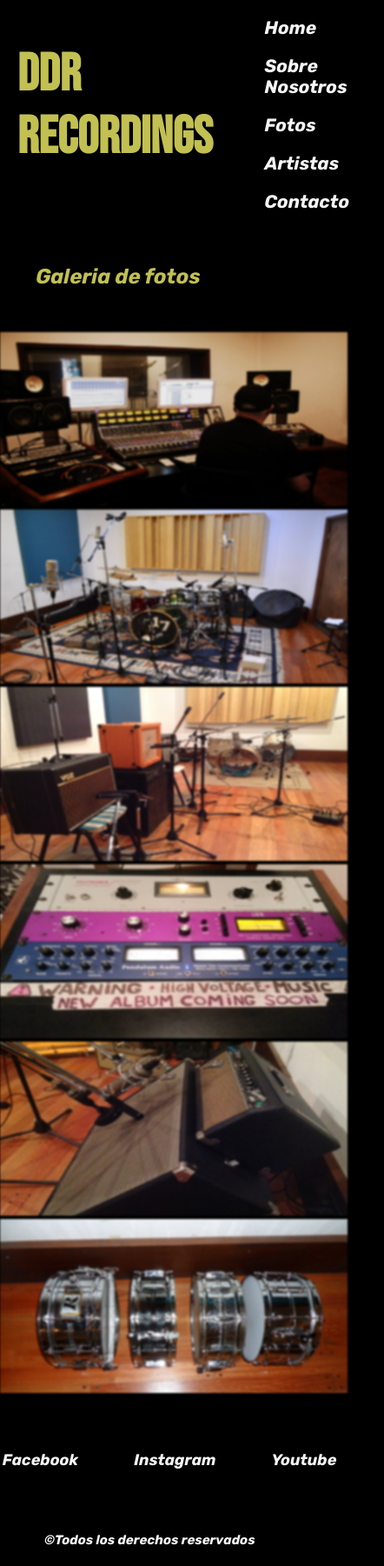
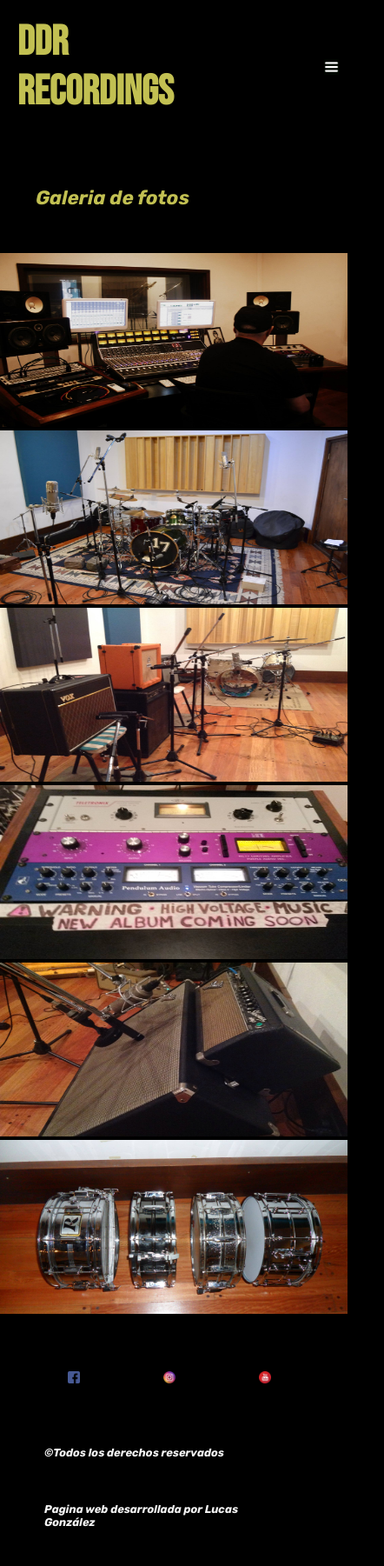
Before and after one commit to Lucasg996/agregando-animaciones-, a plain HTML site: page pages/fotos.html in a window 390 px wide. Shown: the top 1801 px of the page at 87% size, 442 px wide, since content can reach past the window. Drawn offline with Linux system fonts and the light colour scheme.

Commit message:
agregando animaciones

```diff
--- a/css/style.css
+++ b/css/style.css
@@ -6,8 +6,7 @@
 
 .contenedor{
     display: grid;
-
-    grid-template-rows: 0.1fr 0.5fr 0.3fr;
+    grid-template-rows: 0.1fr 0.1fr 0.1fr;
     grid-template-columns: 1fr 1fr 1fr 1fr;
     grid-template-areas: "header header header header "
                           "main main main main"
@@ -33,10 +32,8 @@ main{
     grid-area: main;
 }
 
-header nav ul{
+.menu{
     display: flex;
-    justify-content: space-around;
-    align-items: flex-end;
     list-style-type: none;
 
 }
@@ -45,21 +42,21 @@ body{
     background-color: black;
 }
 
-nav ul li{
-    font-size: 1.3rem;
+.menu li{
+    font-size: 1.1rem;
     padding: 10px 20px 0px 20px;
     margin: 10px 20px 0px 20px;
     font-family: 'Rubik', sans-serif;
 
 }
-nav ul li a:hover{
+.menu li a:hover{
 color:rgb(196, 194, 194);
 
 }
 
 
 
-nav ul li a{
+.menu li a{
     color: whitesmoke;
     text-decoration: none;
 
@@ -67,22 +64,25 @@ nav ul li a{
 
 footer ul{
     display: flex;
-    justify-content: center;
+    justify-content: space-between;
 }
 
 footer ul li{
     list-style-type: none;
-    font-size: 18px;
     margin: 30px;
     padding: 20px;
     font-family: 'Rubik', sans-serif;
 
 }
+footer ul li a img{
+    width: 12%;
+}
 
 footer ul li a{
-    color: whitesmoke;
-    text-decoration: none;
+display: flex;
+justify-content: space-around;
 }
+
 footer ul li a:hover{
     color:rgb(179, 176, 176);
 }
@@ -97,7 +97,7 @@ h1{
     margin: 10px;
     padding: 10px;
     color:#c2c052;
-    font-size: 60px;
+    font-size: 3rem;
     font-family: 'Bebas Neue', cursive;
 
 
@@ -107,8 +107,8 @@ h2{
     color: #c2c052;
     margin: 20px;
     padding: 20px 10px 10px 1px ;
+    font-size: 1.4rem;
     font-family: 'Rubik', sans-serif;
-
 
 }
 
@@ -125,14 +125,14 @@ h2{
 
 
 main div h3{
-    font-size: 20px;
+    font-size: 1rem;
     color: #c2c052;
     margin: 20px;
     padding: 20px 10px 10px 1px;
     font-family: 'Rubik', sans-serif;
 }
  h3{
-    font-size: 15px;
+    font-size: 0.8rem;
     color: whitesmoke;
     margin: 20px;
     padding: 20px 10px 10px 1px;
@@ -140,7 +140,7 @@ main div h3{
 }
 
 main div h4{
-    font-size: 20px;
+    font-size: 1rem;
     color: #c2c052;
     margin: 20px;
     padding: 20px 10px 10px 1px;
@@ -148,7 +148,7 @@ main div h4{
 
 }
  h4{
-    font-size: 15px;
+    font-size: 0.8rem;
     color: whitesmoke   ;
     margin: 20px;
     padding: 20px 10px 10px 1px;
@@ -162,6 +162,7 @@ main div h4{
 }
 
 p{
+    font-size: 0.9rem;
     color: whitesmoke;
     margin: 10px;
     padding: 10px;
@@ -181,6 +182,10 @@ flex-wrap: wrap;
     padding: 10px;
 }
 
+.sobreNosotros{
+    font-size: 1.5rem;
+}
+
 .divNosotros{
     display: flex;
     flex-direction: column;
@@ -188,28 +193,31 @@ flex-wrap: wrap;
     justify-content: space-between;
 }
 
+
+
 main div h6{
-    font-size: 20px;
+    font-size:1rem;
     color: #c2c052;
     margin: 20px;
     padding: 20px 10px 10px 1px;
     font-family: 'Rubik', sans-serif;
 }
 h5{
-   font-size: 20px;
+   font-size: 1rem;
    color: #c2c052;
    margin: 20px;
    padding: 20px 10px 10px 1px;
    font-family: 'Rubik', sans-serif;
    }
 h6{
-    font-size: 15px;
+    font-size: 0.8rem;
     color: whitesmoke;
     margin: 20px;
     padding: 20px 10px 10px 1px;
     font-family: 'Rubik', sans-serif;
 }
 .divNosotros ul li{
+    font-size: 0.9rem;
     list-style-type:none;
     margin: 10px;
     padding: 10px;
@@ -237,9 +245,6 @@ form fieldset div label{
     font-size: 18px;
     color: #c2c052;
 }
-.tituloForm{
-    margin: 20px;
-}
 
 .mainFotos{
     grid-area: main;
@@ -266,22 +271,39 @@ filter: none;
 .h2Fotos{
 margin: 40px;
 }
+.menu li a:hover{
+    background: #000090;
+    transition: .5s;
+}
 
+.navMenu{
+    width: 5%;
+    float: right;
+    cursor: pointer;
+    display: none;
+}
+
+#check{
+    display: none;
+}
 /* media querys */
 
 @media screen and (max-width: 1023px){
 
-
-.menu{
-    font-size: 1px;
+.fotoPrincipal img{
+    filter: none;
+}
+.mainFotos div img{
+    filter: none;
+}
+ .menu{
     display: grid;
-    grid-template-columns: 1fr;
     grid-template-areas: "home"
                          "somosNosotros"
                          "fotos"
                          "artistas"
                          "contacto";
-    justify-items: start;
+
 }
 header{
         display: flex;
@@ -305,14 +327,62 @@ header{
     grid-area: contacto;
 }
 
-footer ul li{
-
-    padding: 2px;
-
-}
 
 .mainArtistas{
     display: flex;
     justify-content: center;
 }
 }
+
+@media screen and (max-width: 600px){
+
+    .menu{
+        position: fixed;
+        width: 100%;
+        height: 100vh;
+        background: #2c3e50;
+        top: 150px;
+        left: -100%;
+        text-align: center;
+        transition: all .5s;
+    }
+    .menu li{
+        display: block;
+
+    }
+    .menu li a:hover, li a.active{
+        background: none;
+        color: red;
+    }
+    .menu li a{
+        font-size: 15px;
+    }
+    #check:checked ~ ul{
+        left:0;
+    }
+
+    .navMenu{
+        display: block;
+        width:10%;
+
+    }
+
+    nav ul li{
+        display: inline-block;
+        line-height: 80px;
+    }
+    nav ul li a{
+        color: #fff;
+        font-size: 18px;
+        border-radius: 3px;
+        text-transform: uppercase;
+    }
+    footer ul li a img{
+        width: 30%;
+    }
+
+    footer ul li{
+
+        padding: 2px;
+    }
+}
--- a/pages/fotos.html
+++ b/pages/fotos.html
@@ -16,6 +16,10 @@
 <body>
     <header>
         <nav>
+            <input type="checkbox" id="check">
+            <label for="check" class="checkbtn">
+                <img src="../img/menu.png" class="navMenu">
+            </label>
             <ul class="menu">
                 <li><a href="../index.html">Home</a></li>
                 <li><a href="sobrenosotros.html">Sobre Nosotros</a></li>
@@ -59,11 +63,23 @@
 </main>
 
 <footer>
-        <ul>
-            <li><a href="https://www.facebook.com/ddrecordingsofficialpage/" target="_blank">Facebook</a></li>
-            <li><a href="https://www.instagram.com/ddr_recordings_oficial/" target="_blank">Instagram</a></li>
-            <li><a href="https://www.youtube.com/channel/UCu1qpUVNqnsVKwFXTpV56vQ" target="_blank">Youtube</a></li>
-        </ul>
+    <ul>
+      <li>
+        <a
+          href="https://www.facebook.com/ddrecordingsofficialpage/"
+          target="_blank"> <img src="../img/facebook.png" alt="facebook"></a>
+      </li>
+      <li>
+        <a
+          href="https://www.instagram.com/ddr_recordings_oficial/"
+          target="_blank"> <img src="../img/instagram.png" alt="instagram"></a>
+      </li>
+      <li>
+        <a
+          href="https://www.youtube.com/channel/UCu1qpUVNqnsVKwFXTpV56vQ"
+          target="_blank"> <img src="../img/youtube.png" alt="youtube"> </a>
+      </li>
+    </ul>
 
         <h3>
             ©Todos los derechos reservados
```
Also changed, not shown: index.html (+7 -9 lines), pages/artistas.html (+7 -9 lines), pages/contacto.html (+7 -9 lines), pages/sobrenosotros.html (+19 -4 lines), img/facebook.png (added), img/instagram.png (added), img/menu.png (added), img/tu-regalo-Bigbox.png (deleted), img/youtube.png (added).
